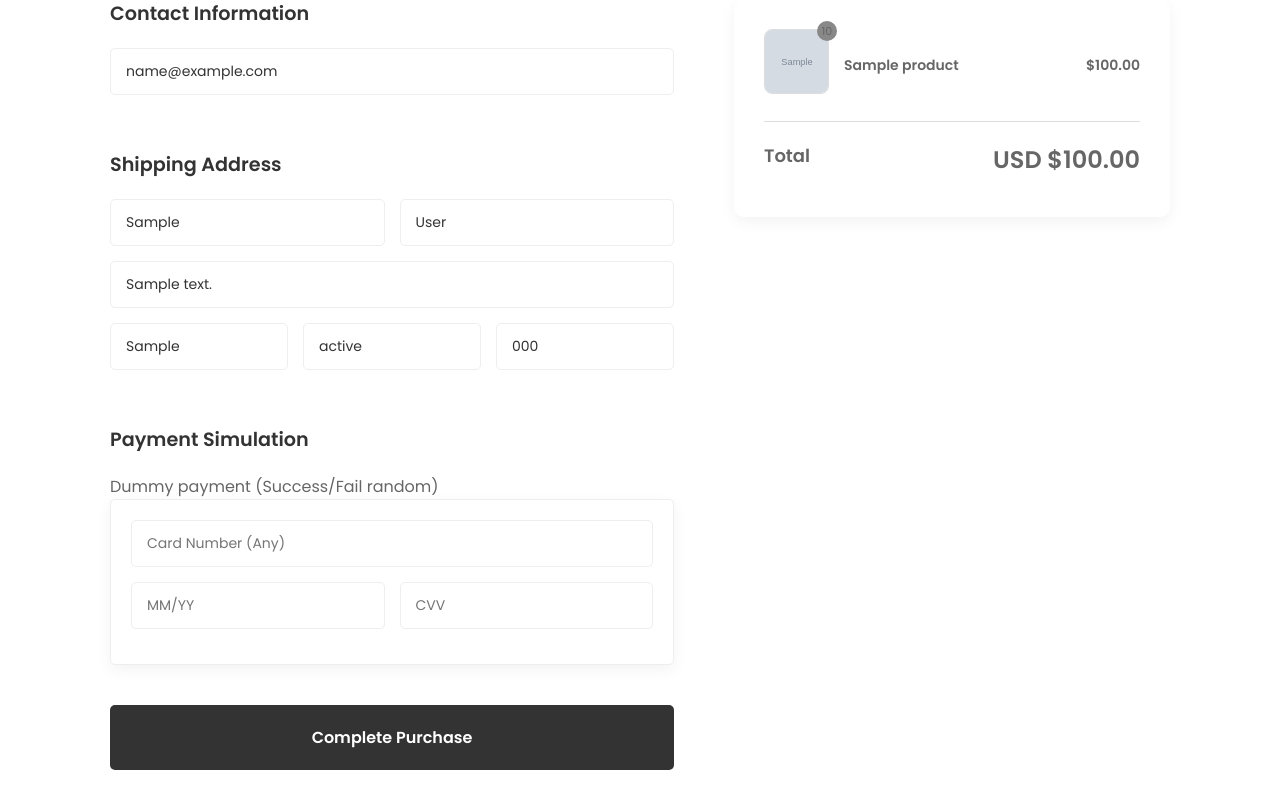
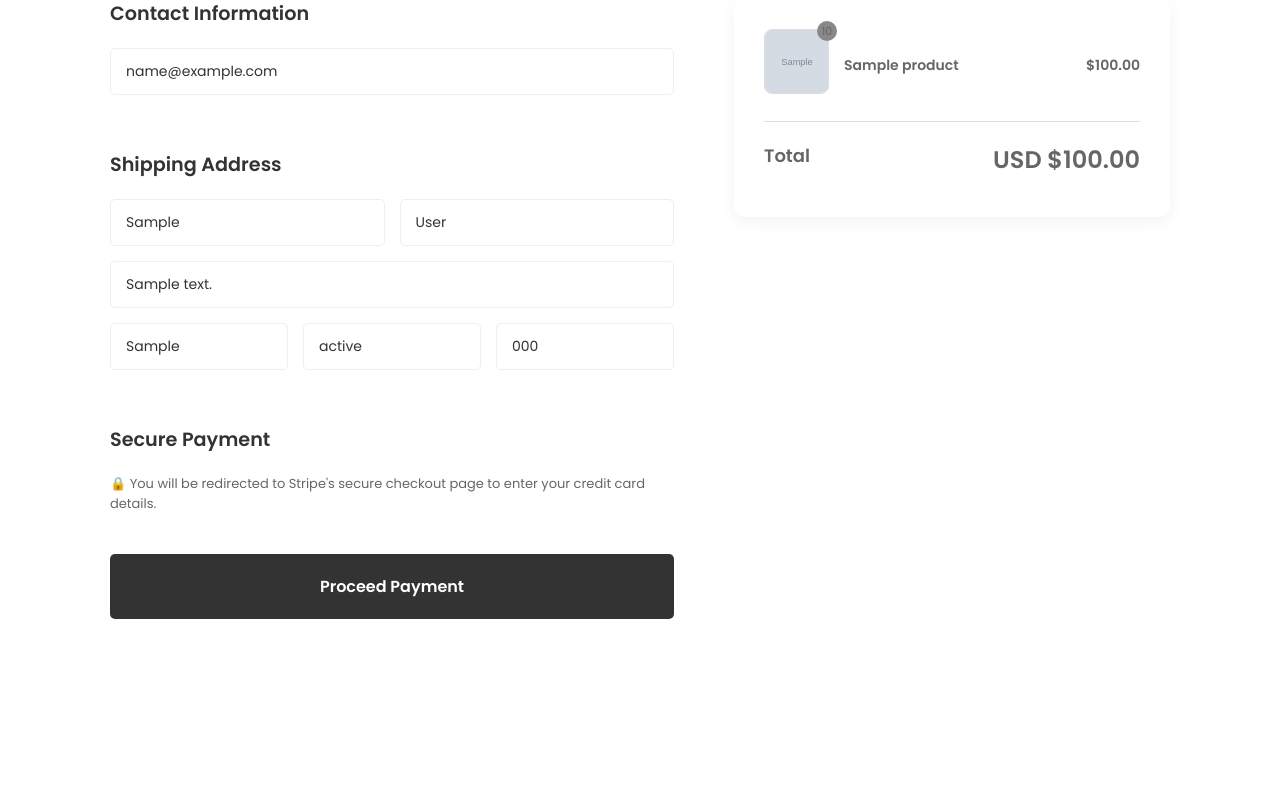
Before and after one commit to Balaji-dev-png/stylehub, a Django app: page /checkout/ in a window 1280 px wide. Shown: the part 141-951 px from the top of the page. After the commit the page ends 760 px from the top, so only its background shows below. Run offline with Django 5.2, Linux system fonts and the light colour scheme; a user stored in the database is signed in; tables that the repository leaves empty hold one stand-in row (values such as "Sample post"); grey boxes marked "Sample" are stand-in pictures.

Commit message:
payment block added

```diff
--- a/store/views.py
+++ b/store/views.py
@@ -266,44 +266,107 @@ def checkout(request):
     profile = UserProfile.objects.filter(user=request.user).first()
     return render(request, 'checkout.html', {'cart': cart, 'profile': profile})
 
+import stripe
+from django.conf import settings
+from django.urls import reverse
+
+# Initialize Stripe with your secret key
+stripe.api_key = settings.STRIPE_SECRET_KEY
+
 @login_required(login_url='auth')
 def place_order(request):
     if request.method == 'POST':
         cart = get_object_or_404(Cart, user=request.user)
-        payment_success = random.choice([True, True, True, False])
 
-        if not payment_success:
-            messages.error(request, 'Payment failed. Please try again.')
-            return redirect('checkout')
+        request.session['checkout_data'] = {
+            'first_name': request.POST.get('first_name'),
+            'last_name': request.POST.get('last_name'),
+            'email': request.POST.get('email'),
+            'address': f"{request.POST.get('address')}, {request.POST.get('city')}, {request.POST.get('zip')}",
+            'city': request.POST.get('city'),
+        }
 
-        order = Order.objects.create(
-            user=request.user,
-            full_name=f"{request.POST.get('first_name')} {request.POST.get('last_name')}",
-            email=request.POST.get('email'),
-            address=f"{request.POST.get('address')}, {request.POST.get('city')}, {request.POST.get('zip')}",
-            city=request.POST.get('city'),
-            total_price=cart.get_total()
+        line_items = []
+        for item in cart.items.all():
+            line_items.append({
+                'price_data': {
+                    'currency': 'usd',
+                    'product_data': {
+                        'name': item.product.name,
+                    },
+                    # Converting Decimal to Float, then to Integer cents
+                    'unit_amount': int(float(item.product.price) * 100),
+                },
+                'quantity': item.quantity,
+            })
+
+        # Ensure API key is set right before calling it (Fixes .env loading issues)
+        stripe.api_key = settings.STRIPE_SECRET_KEY
+
+        # We removed try/except so it WILL crash and show us the error!
+        checkout_session = stripe.checkout.Session.create(
+            payment_method_types=['card'],
+            line_items=line_items,
+            mode='payment',
+            success_url=request.build_absolute_uri(reverse('payment_success')),
+            cancel_url=request.build_absolute_uri(reverse('payment_cancel')),
         )
 
-        for item in cart.items.all():
-            OrderItem.objects.create(order=order, product=item.product, price=item.product.price, quantity=item.quantity)
-            if item.product.stock >= item.quantity:
-                item.product.stock -= item.quantity
-                item.product.save()
+        return redirect(checkout_session.url, code=303)
 
-        cart.items.all().delete()
+    return redirect('checkout')
 
-        try:
-            send_mail(
-                'Order Confirmed | Stylehub',
-                f'Thank you for your order #{order.id}.\nTotal Amount: ${order.total_price}',
-                settings.EMAIL_HOST_USER,
-                [order.email],
-                fail_silently=True
-            )
-        except:
-            pass
-        return render(request, 'success.html', {'order': order})
+# --- NEW VIEW: Runs only if Stripe payment is successful ---
+@login_required(login_url='auth')
+def payment_success(request):
+    cart = get_object_or_404(Cart, user=request.user)
+    checkout_data = request.session.get('checkout_data')
+
+    if not checkout_data or not cart.items.exists():
+        return redirect('home')
+
+    # Create the actual order now that payment is confirmed
+    order = Order.objects.create(
+        user=request.user,
+        full_name=f"{checkout_data['first_name']} {checkout_data['last_name']}",
+        email=checkout_data['email'],
+        address=checkout_data['address'],
+        city=checkout_data['city'],
+        total_price=cart.get_total()
+    )
+
+    for item in cart.items.all():
+        OrderItem.objects.create(
+            order=order,
+            product=item.product,
+            price=item.product.price,
+            quantity=item.quantity
+        )
+        if item.product.stock >= item.quantity:
+            item.product.stock -= item.quantity
+            item.product.save()
+
+    # Clear cart and session data
+    cart.items.all().delete()
+    del request.session['checkout_data']
+
+    try:
+        send_mail(
+            'Order Confirmed | Stylehub',
+            f'Thank you for your order #{order.id}.\nTotal Amount: ${order.total_price}',
+            settings.EMAIL_HOST_USER,
+            [order.email],
+            fail_silently=True
+        )
+    except:
+        pass
+
+    return render(request, 'success.html', {'order': order})
+
+# --- NEW VIEW: Runs if user clicks "back" on the Stripe page ---
+@login_required(login_url='auth')
+def payment_cancel(request):
+    messages.error(request, "Payment was cancelled. Please try again.")
     return redirect('checkout')
 
 # ==========================================
--- a/stylehub/settings.py
+++ b/stylehub/settings.py
@@ -164,6 +164,9 @@ MEDIA_ROOT = BASE_DIR / 'media'
 
 
 
+STRIPE_PUBLIC_KEY = os.environ.get('STRIPE_PUBLIC_KEY')
+STRIPE_SECRET_KEY = os.environ.get('STRIPE_SECRECT_KEY')
+
 
 
 
--- a/stylehub/urls.py
+++ b/stylehub/urls.py
@@ -58,6 +58,8 @@ urlpatterns = [
     path('remove-from-cart/<int:item_id>/', views.remove_from_cart, name='remove_from_cart'),
     path('checkout/', views.checkout, name='checkout'),
     path('place-order/', views.place_order, name='place_order'),
+    path('payment-success/', views.payment_success, name='payment_success'),
+    path('payment-cancel/', views.payment_cancel, name='payment_cancel'),
 
     # Authentication
     path('auth/', views.auth_view, name='auth'),
--- a/templates/checkout.html
+++ b/templates/checkout.html
@@ -44,7 +44,7 @@
                     </div>
                 </section>
 
-                <section class="form-section">
+                <!-- <section class="form-section">
                     <h2>Payment Simulation</h2>
                     <p class="subtitle">Dummy payment (Success/Fail random)</p>
                     <div class="payment-box">
@@ -56,9 +56,16 @@
                             </div>
                         </div>
                     </div>
+                </section> -->
+
+                <section class="form-section">
+                    <h2>Secure Payment</h2>
+                    <p class="subtitle" style="color: #666; font-size: 13px; margin-bottom: 15px;">
+                        🔒 You will be redirected to Stripe's secure checkout page to enter your credit card details.
+                    </p>
                 </section>
 
-                <button type="submit" class="place-order-btn">Complete Purchase</button>
+                <button type="submit" class="place-order-btn">Proceed Payment</button>
             </form>
 
             <aside class="order-summary">
```
Also changed, not shown: .github/workflows/django.yml.
